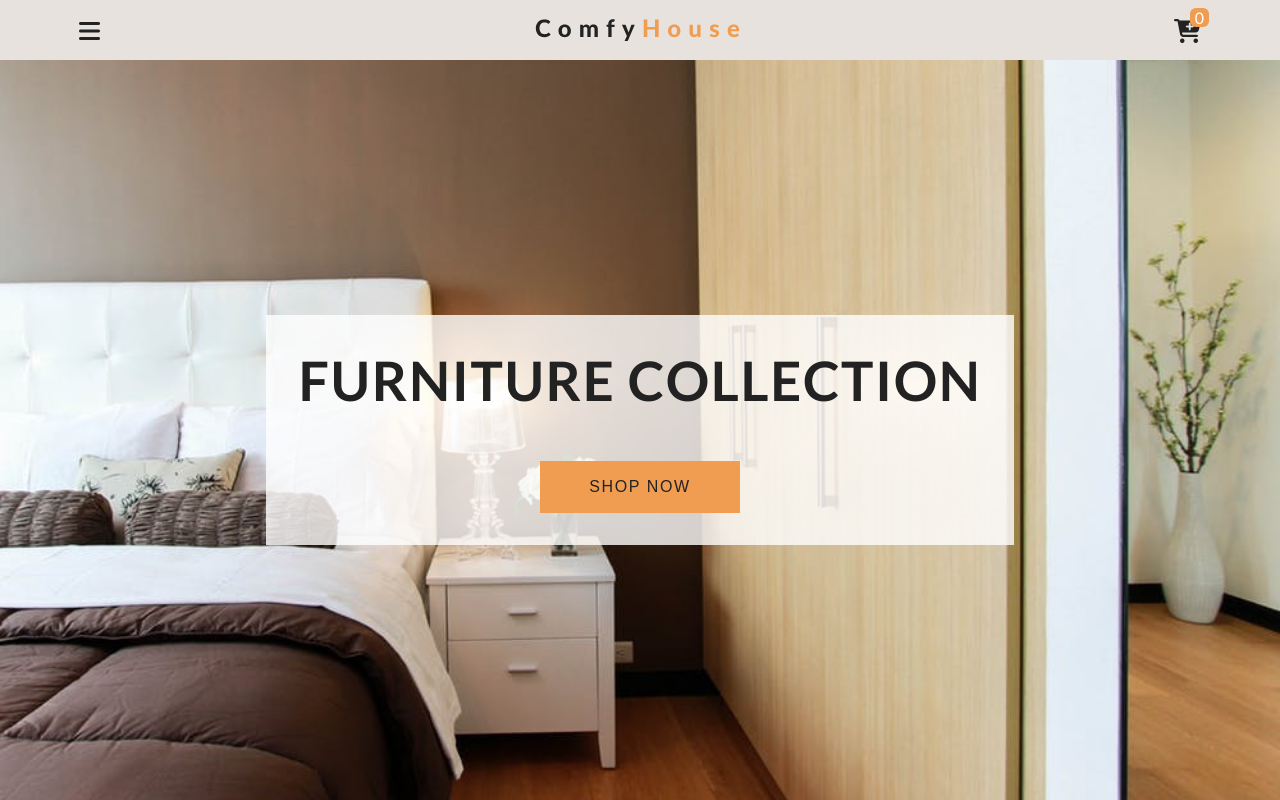
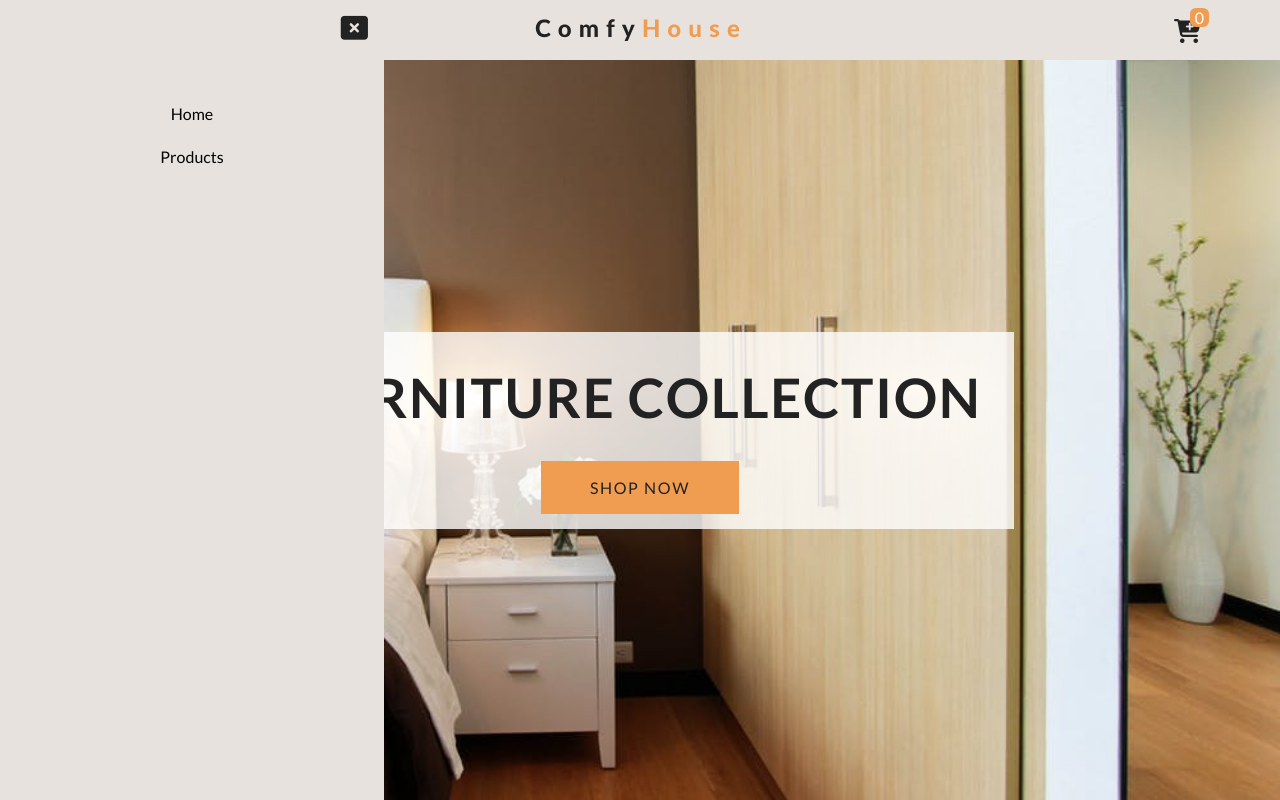
Before and after one commit to hudaierbas/chouse, a plain HTML site: page index.html in a window 1280 px wide. Both pictures are taken after a click on the element 89 px from the left and 30 px from the top of the page. Shown: the top 800 px of the page. Drawn offline with Linux system fonts and the light colour scheme.

Commit message:
Add files via upload

```diff
--- a/app.js
+++ b/app.js
@@ -13,6 +13,10 @@ const cartItems = document.querySelector(".cart-items");
 const cartTotal = document.querySelector(".cart-total");
 const cartContent = document.querySelector(".cart-content");
 const productsDOM = document.querySelector(".products-center");
+const navLinksBtn = document.querySelector(".navOpenBtn");
+const navCloseBtn = document.querySelector(".navCloseBtn");
+const navLinks = document.querySelector(".navlinks");
+const linkBtn = document.querySelectorAll(".link");
 
 // cart
 let cart = [];
@@ -127,7 +131,19 @@ class UI {
     cartOverlay.classList.remove("transparentBcg");
     cartDOM.classList.remove("showCart");
   }
+  showNavLinks() {
+    navLinks.classList.add("showNav");
+  }
+  hideNavLinks() {
+    navLinks.classList.remove("showNav");
+  }
   setupAPP() {
+    navLinksBtn.addEventListener("click", this.showNavLinks);
+    navCloseBtn.addEventListener("click", this.hideNavLinks);
+    linkBtn.forEach((link) =>
+      link.addEventListener("click", this.hideNavLinks)
+    );
+
     cart = Storage.getCart();
     this.setCartValues(cart);
     this.populateCart(cart);
--- a/index.html
+++ b/index.html
@@ -13,9 +13,11 @@
   <body>
     <nav class="navbar">
       <div class="navbar-center">
-        <span class="nav-icon">
-          <i class="fas fa-bars"></i>
-        </span>
+        <div class="navOpenBtn">
+          <span class="nav-icon">
+           <i class="fas fa-bars"></i>
+          </span>
+        </div>
         <img src="/images/logo.svg" alt="storo logo" />
         <div class="cart-btn">
           <span class="nav-icon">
@@ -26,14 +28,14 @@
       </div>
     </nav>
 
-    <header class="hero">
+    <header id="hero" class="hero">
       <div class="banner">
         <h1 class="banner-title">furniture collection</h1>
-        <button class="banner-btn">shop now</button>
+        <a href="#products" class="banner-btn">shop now</a>
       </div>
     </header>
 
-    <section class="products">
+    <section id="products" class="products">
       <div class="section-title">
         <h2>our products</h2>
       </div>
@@ -57,6 +59,16 @@
         </div>
       </div>
     </div>
+    <div class="navlinks">
+          <span class="navCloseBtn">
+            <i class="fas fa-window-close"></i>
+          </span>
+          <div class="link">
+        <a href="#hero">Home</a>
+        <a href="#products">Products</a>
+          </div>
+
+    </div>
     <script src="https://cdn.jsdelivr.net/npm/contentful@latest/dist/contentful.browser.min.js"></script>
     <script src="app.js"></script>
   </body>
--- a/styles.css
+++ b/styles.css
@@ -7,6 +7,9 @@
   --mainGrey: #ececec;
   --mainSpacing: 0.1rem;
   --mainTransition: all 0.3s linear;
+}
+html {
+  scroll-behavior: smooth;
 }
 * {
   margin: 0;
@@ -79,6 +82,7 @@ body {
 .banner-btn {
   padding: 1rem 3rem;
   text-transform: uppercase;
+  text-decoration: none;
   letter-spacing: var(--mainSpacing);
   font-size: 1rem;
   background: var(--primaryColor);
@@ -261,3 +265,44 @@ body {
 }
 
 /* --------------- End of Cart ---------------- */
+/*---------- navlinks -------------------- */
+.navlinks {
+  position: fixed;
+  top: 0;
+  left: 0;
+  width: 100%;
+  height: 100%;
+  z-index: 3;
+  background: rgb(231, 226, 221);
+  padding: 1.5rem;
+  transition: var(--mainTransition);
+  transform: translateX(-100%);
+}
+.showNav {
+  transform: translateX(0);
+}
+@media screen and (min-width: 768px) {
+  .navlinks {
+    width: 30vw;
+    min-width: 300px;
+  }
+}
+.navCloseBtn {
+  position: absolute;
+  top: 0.7rem;
+  right: 1rem;
+  font-size: 1.7rem;
+  cursor: pointer;
+}
+.link {
+  margin-top: 5rem;
+}
+.link a {
+  display: block;
+  text-decoration: none;
+  text-align: center;
+  margin: 1.5rem;
+  color: #000000;
+}
+
+/*---------- End of navlinks -------------------- */
```
